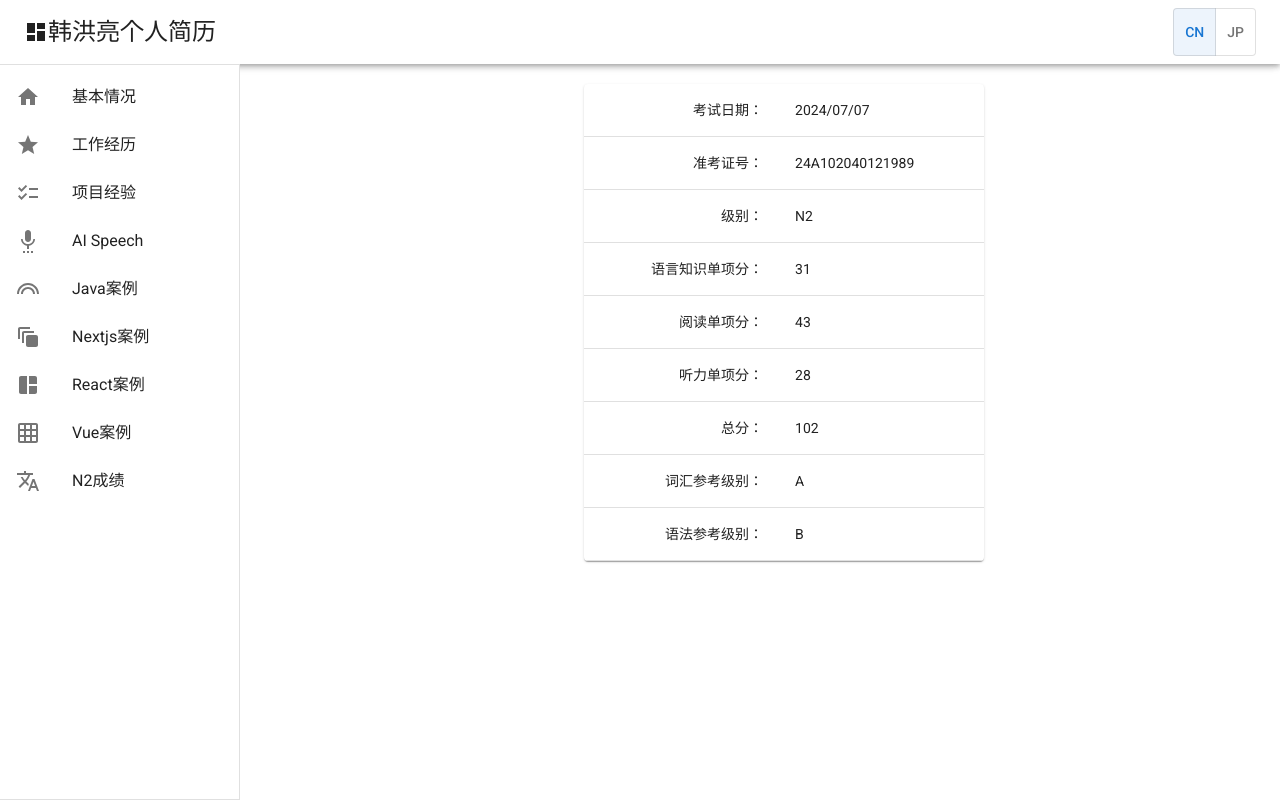
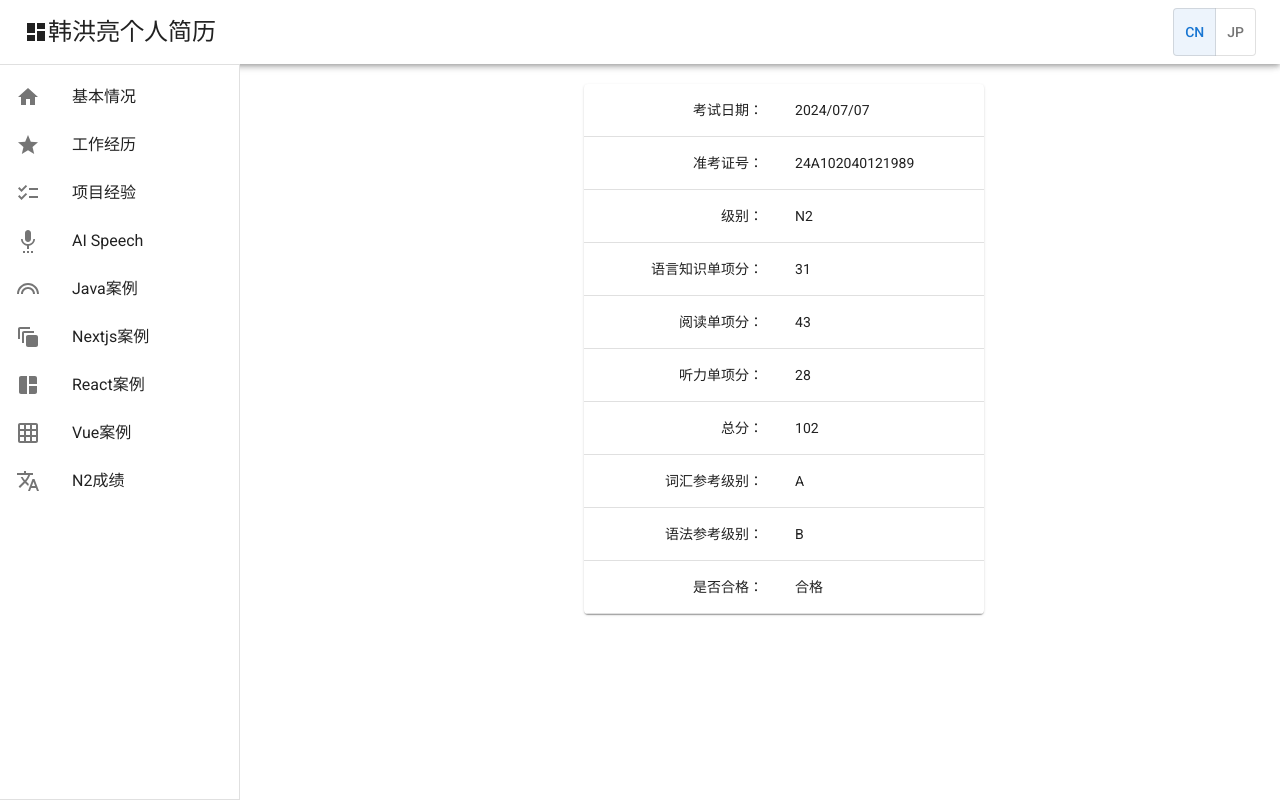
Before and after one commit to michaelhhl/nextjs-self-profile, a Next.js app: page /cn/ntwo in a window 1280 px wide. Built offline with nearby package versions, Linux system fonts and the light colour scheme.

Commit message:
add passed row.

```diff
--- a/app/[lang]/ntwo/page.tsx
+++ b/app/[lang]/ntwo/page.tsx
@@ -60,6 +60,10 @@ export default async function Ntwo({
                         <TableCell align="right" className='p-0 text-lg'>{dictionary.ntwo.grammer_grade}</TableCell>
                         <TableCell align="left" className='p-0 text-lg'>B</TableCell>
                     </TableRow>
+                    <TableRow>
+                        <TableCell align="right" className='p-0 text-lg'>{dictionary.ntwo.pass_fail}</TableCell>
+                        <TableCell align="left" className='p-0 text-lg'>{dictionary.ntwo.passed}</TableCell>
+                    </TableRow>
                 </TableBody>
             </Table>
         </TableContainer>
```
